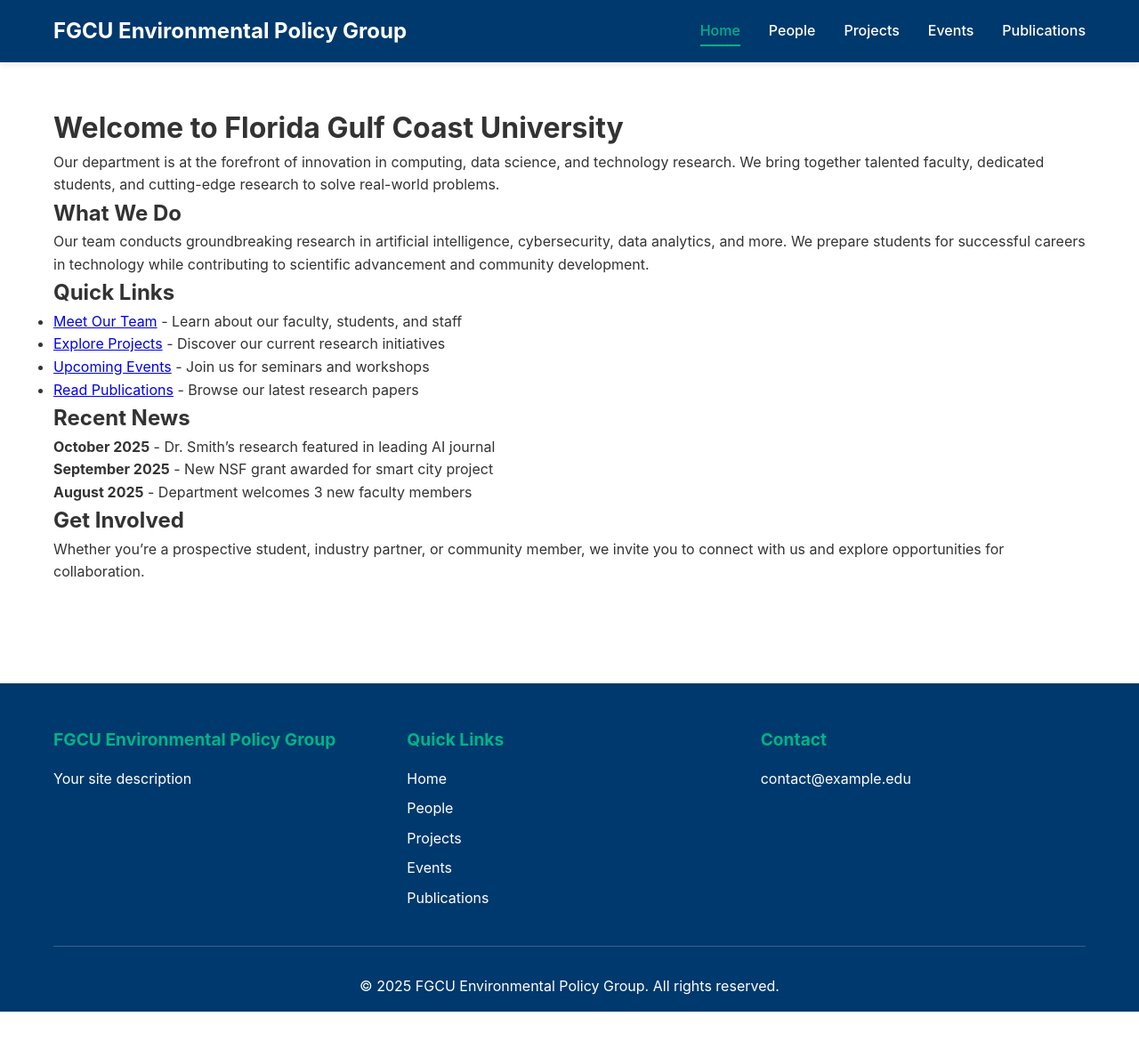
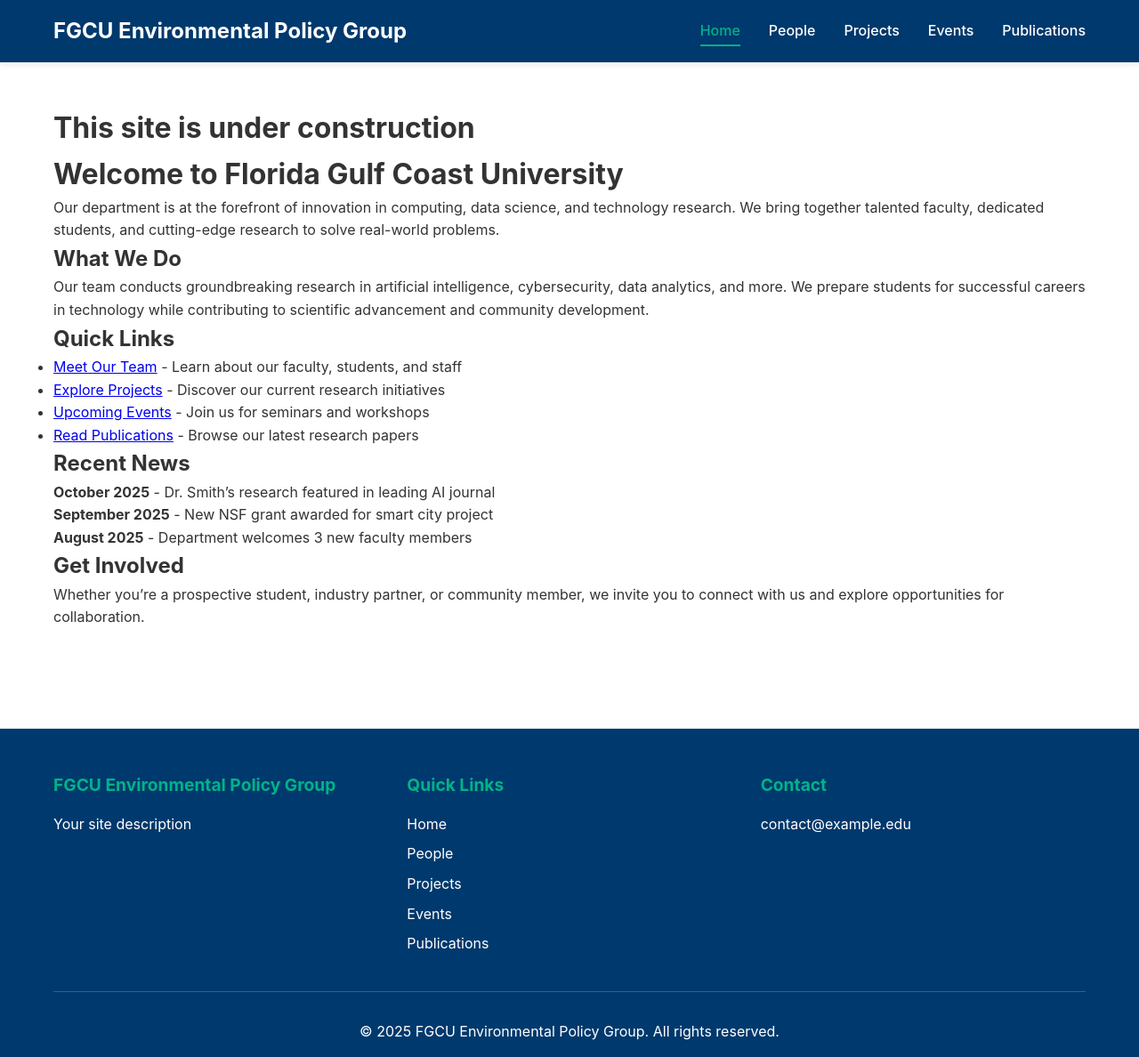
Before and after one commit to vinodkahuja/FGCUEnvPolicyGrp, a Jekyll site: the page built from index.md, in a window 1280 px wide. Shown: the whole page at 89% size. Built offline with Jekyll 4.4.1, drawn with Linux system fonts in a browser that asks for light colours; before the commit the page ends 1137 px from its top, so only the background shows below that.

Commit message:
Revise homepage to reflect site construction status
Updated the homepage content to indicate the site is under construction and added a call to action for collaboration.

```diff
--- a/index.md
+++ b/index.md
@@ -3,6 +3,7 @@
 title: Home
 ---
 
+# This site is under construction
 # Welcome to Florida Gulf Coast University
 
 Our department is at the forefront of innovation in computing, data science, and technology research. We bring together talented faculty, dedicated students, and cutting-edge research to solve real-world problems.
@@ -28,4 +29,5 @@
 
 ## Get Involved
 
+
 Whether you're a prospective student, industry partner, or community member, we invite you to connect with us and explore opportunities for collaboration.
```
